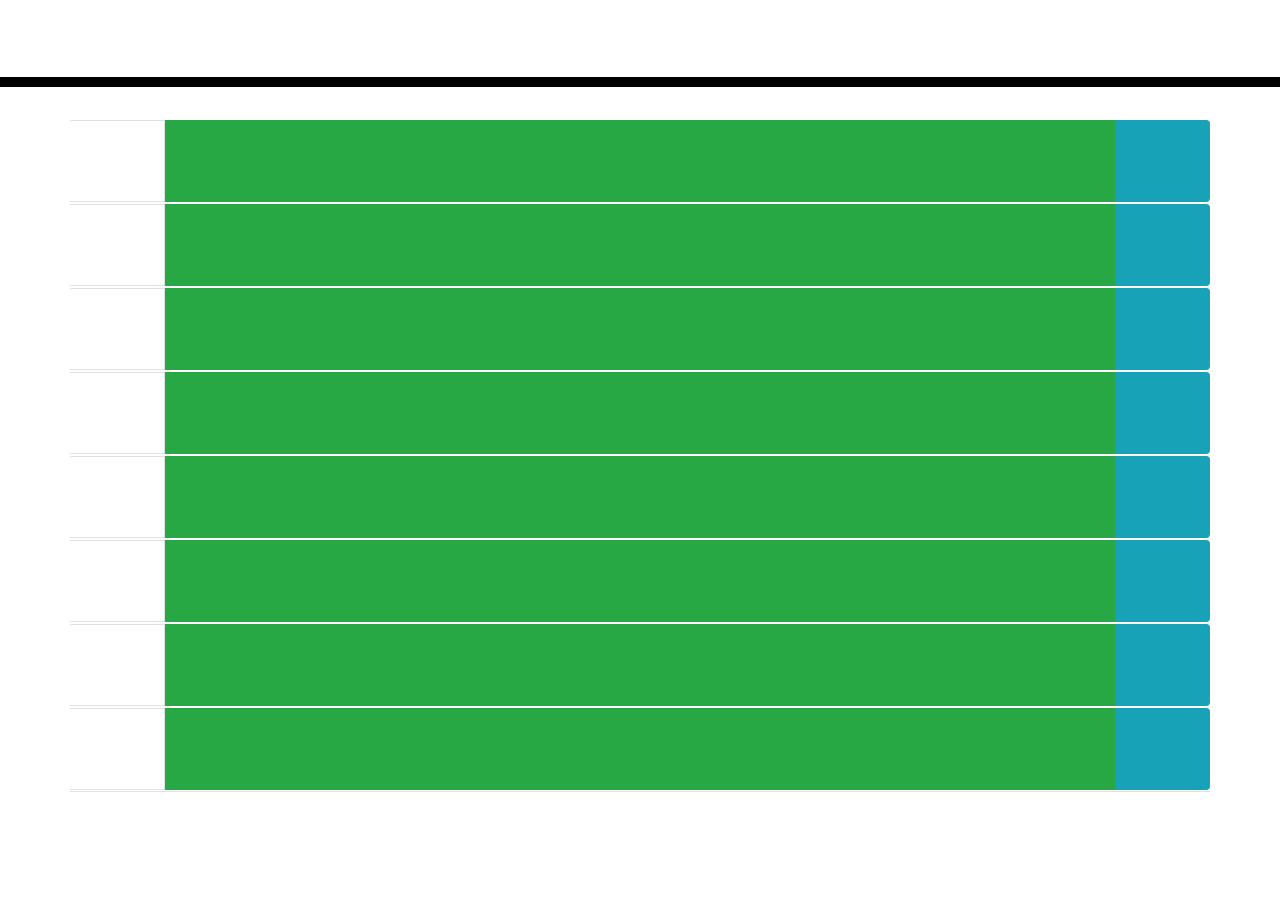
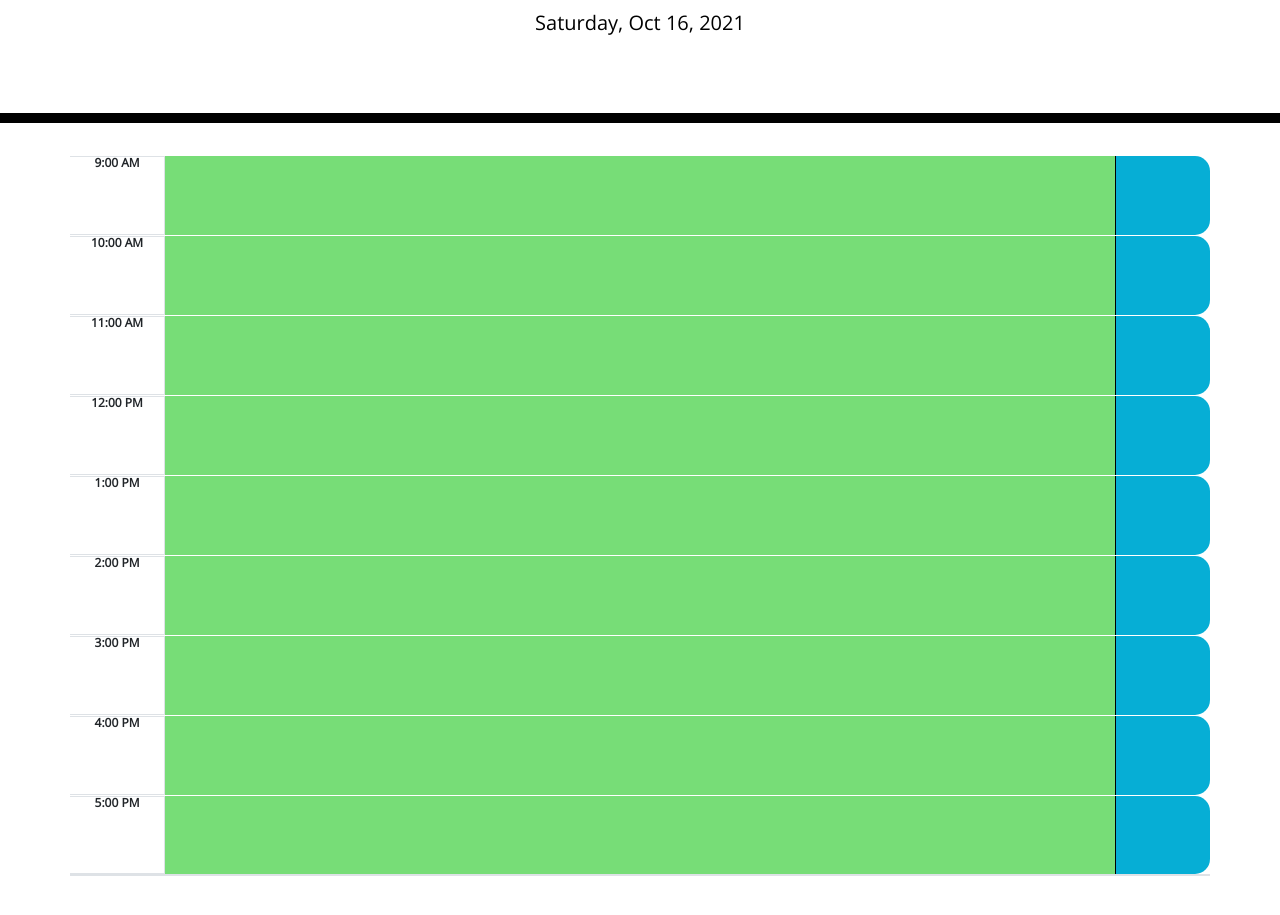
Before and after one commit to ddunning1992/work-day-scheduler, a plain HTML site: page index.html in a window 1280 px wide. Shown: the part 181-1096 px from the top of the page. Before the commit the page ends 1021 px from the top, so only its background shows below. Drawn offline with nearby package versions, Linux system fonts and the light colour scheme; a web font is replaced by a local one.

Commit message:
working time color changes and save load feature

```diff
--- a/assets/css/style.css
+++ b/assets/css/style.css
@@ -25,13 +25,18 @@ textarea{
   white-space: pre-wrap;
 }
 
-.time-block{
-  text-align: center;
-  border-radius: 15px;
+.block-text {
+  margin: auto;
+  padding: 1vw;
+  overflow-wrap: break-word;
+}
+
+.col-10 {
+  padding: 10px;
 }
 
 .row {
-  white-space: pre-wrap;
+
   height: 80px;
   border-top: 1px solid white;;
 }
@@ -42,21 +47,6 @@ textarea{
   border-top: 1px dashed #000000;
 }
 
-.past {
-  background-color: #d3d3d3;
-  color: white;
-}
-
-.present {
-  background-color: #ff6961;
-  color: white;
-}
-
-.future {
-  background-color: #77dd77;
-  color: white;
-}
-
 .saveBtn {
   border-left: 1px solid black;
   border-top-right-radius: 15px;
@@ -65,7 +55,19 @@ textarea{
   color: white;
 }
 
-.saveBtn i:hover {
-  font-size: 20px;
+.saveBtn-i {
+  font-size: 3vw;
+  margin-top: .5vw;
+}
+
+.saveBtn-i:hover {
+  color: black;
   transition: all .3s ease-in-out;
 }
+ .time-slot {
+   font-size: 12px;
+   margin: 0;
+   padding: 0;
+   text-align: center;
+   font-weight: bold;
+ }
--- a/assets/js/script.js
+++ b/assets/js/script.js
@@ -0,0 +1,125 @@
+var todaysDate = moment();
+var calenderReadout = document.querySelector("#currentDay");
+var rows = document.getElementsByClassName("planner-box");
+var currentHour = parseInt(moment().format('H'));
+var nine = localStorage.getItem("nine");
+var nineBody = document.getElementById("9");
+var ten = localStorage.getItem("ten");
+var tenBody = document.getElementById("10");
+var eleven = localStorage.getItem("eleven");
+var elevenBody = document.getElementById("11");
+var twelve = localStorage.getItem("twelve");
+var twelveBody = document.getElementById("12");
+var thirteen = localStorage.getItem("thirteen");
+var thirteenBody = document.getElementById("13");
+var fourteen = localStorage.getItem("fourteen");
+var fourteenBody = document.getElementById("14");
+var fifteen = localStorage.getItem("fifteen");
+var fifteenBody = document.getElementById("15");
+var sixteen = localStorage.getItem("sixteen");
+var sixteenBody = document.getElementById("16");
+var seventeen = localStorage.getItem("seventeen");
+var seventeenBody = document.getElementById("17");
+
+Array.from(rows).forEach(row => {
+  var
+    rowIdString = row.id,
+    rowHour;
+  if (rowIdString) {
+    rowHour = parseInt(rowIdString);
+  }
+  if (rowHour) {
+    if (currentHour === rowHour) {
+      changeColor(row, "#ff6961");
+    } else if ((currentHour < rowHour) && (currentHour > rowHour - 9)) {
+      changeColor(row, "#77dd77");
+    } else if ((currentHour > rowHour) && (currentHour < rowHour + 9)) {
+      changeColor(row, "#d3d3d3");
+    } else {
+        changeColor(row, "#77dd77");
+    }
+  }
+});
+
+function changeColor(element, color) {
+  element.style.backgroundColor = color;
+}
+
+$(document).ready(function() {
+    $("#saveBtn9").on("click", function() {
+        var nine = $("#9").html();
+        localStorage.setItem("nine", nine);
+    });
+});
+
+$(document).ready(function() {
+    $("#saveBtn10").on("click", function() {
+        var ten = $("#10").html();
+        localStorage.setItem("ten", ten);
+    });
+});
+
+$(document).ready(function() {
+    $("#saveBtn11").on("click", function() {
+        var eleven = $("#11").html();
+        localStorage.setItem("eleven", eleven);
+    });
+});
+
+$(document).ready(function() {
+    $("#saveBtn12").on("click", function() {
+        var twelve = $("#12").html();
+        localStorage.setItem("twelve", twelve);
+    });
+});
+
+$(document).ready(function() {
+    $("#saveBtn13").on("click", function() {
+        var thirteen = $("#13").html();
+        localStorage.setItem("thirteen", thirteen);
+    });
+});
+
+$(document).ready(function() {
+    $("#saveBtn14").on("click", function() {
+        var fourteen = $("#14").html();
+        localStorage.setItem("fourteen", fourteen);
+    });
+});
+
+$(document).ready(function() {
+    $("#saveBtn15").on("click", function() {
+        var fifteen = $("#15").html();
+        localStorage.setItem("fifteen", fifteen);
+    });
+});
+
+$(document).ready(function() {
+    $("#saveBtn16").on("click", function() {
+        var sixteen = $("#16").html();
+        localStorage.setItem("sixteen", sixteen);
+    });
+});
+
+$(document).ready(function() {
+    $("#saveBtn17").on("click", function() {
+        var seventeen = $("#17").html();
+        localStorage.setItem("seventeen", seventeen);
+    });
+});
+
+function loadSchedule() {
+    nineBody.innerHTML = localStorage.getItem("nine");
+    tenBody.innerHTML = localStorage.getItem("ten");
+    elevenBody.innerHTML = localStorage.getItem("eleven");
+    twelveBody.innerHTML = localStorage.getItem("twelve");
+    thirteenBody.innerHTML = localStorage.getItem("thirteen");
+    fourteenBody.innerHTML = localStorage.getItem("fourteen");
+    fifteenBody.innerHTML = localStorage.getItem("fifteen");
+    sixteenBody.innerHTML = localStorage.getItem("sixteen");
+    seventeenBody.innerHTML = localStorage.getItem("seventeen");
+};
+
+loadSchedule();
+
+calenderReadout.textContent = todaysDate.format("dddd, MMM DD, YYYY");
--- a/index.html
+++ b/index.html
@@ -18,6 +18,10 @@
       href="https://fonts.googleapis.com/css?family=Open+Sans&display=swap"
       rel="stylesheet"
     />
+    <link
+      href="https://cdnjs.cloudflare.com/ajax/libs/open-iconic/1.1.1/font/css/open-iconic-bootstrap.min.css"
+      rel="stylesheet"
+    />
     <link rel="stylesheet" href="./assets/css/style.css" />
     <title>Work Day Scheduler</title>
   </head>
@@ -30,72 +34,81 @@
     </header>
     <div class="container w-100 border-bottom mb-5">
       <!-- Timeblocks go here -->
-      <div class="row w-70 mb-1">
-        <div class="col-lg-1 border border-left-0">
-          <p class="time-slot"></p>
+      <div class="row flex-nowrap w-70">
+        <div class="col border border-left-0">
+          <p class="time-slot">9:00 AM</p>
         </div>
-        <div class="col-lg-10 bg-success"></div>
-        <div class="col-lg-1 bg-info rounded-right"></div>
+        <div contenteditable="true" class="col-10 planner-box" id="9"></div>
+        <div id="saveBtn9" class="col saveBtn"><span class="oi oi-circle-check saveBtn-i"></span></div>
       </div>
 
-      <div class="row w-70 mb-1">
-        <div class="col-lg-1 border border-left-0">
-          <p class="time-slot"></p>
+      <div class="row flex-nowrap w-70">
+        <div class="col border border-left-0">
+          <p class="time-slot">10:00 AM</p>
         </div>
-        <div class="col-lg-10 bg-success"></div>
-        <div class="col-lg-1 bg-info rounded-right"></div>
+        <div contenteditable="true" class="col-10 planner-box" id="10"></div>
+        <div id="saveBtn10" class="col saveBtn"><span class="oi oi-circle-check saveBtn-i"></span></div>
       </div>
 
-      <div class="row w-70 mb-1">
-        <div class="col-lg-1 border border-left-0">
-          <p class="time-slot"></p>
+      <div class="row flex-nowrap w-70">
+        <div class="col border border-left-0">
+          <p class="time-slot">11:00 AM</p>
         </div>
-        <div class="col-lg-10 bg-success"></div>
-        <div class="col-lg-1 bg-info rounded-right"></div>
+        <div contenteditable="true" class="col-10 planner-box" id="11"></div>
+        <div id="saveBtn11" class="col saveBtn"><span class="oi oi-circle-check saveBtn-i"></span></div>
       </div>
 
-      <div class="row w-70 mb-1">
-        <div class="col-lg-1 border border-left-0">
-          <p class="time-slot"></p>
+      <div class="row flex-nowrap w-70">
+        <div class="col border border-left-0">
+          <p class="time-slot">12:00 PM</p>
         </div>
-        <div class="col-lg-10 bg-success"></div>
-        <div class="col-lg-1 bg-info rounded-right"></div>
+        <div contenteditable="true" class="col-10 planner-box" id="12"></div>
+        <div id="saveBtn12" class="col saveBtn"><span class="oi oi-circle-check saveBtn-i"></span></div>
       </div>
 
-      <div class="row w-70 mb-1">
-        <div class="col-lg-1 border border-left-0">
-          <p class="time-slot"></p>
+      <div class="row flex-nowrap w-70">
+        <div class="col border border-left-0">
+          <p class="time-slot">1:00 PM</p>
         </div>
-        <div class="col-lg-10 bg-success"></div>
-        <div class="col-lg-1 bg-info rounded-right"></div>
+        <div contenteditable="true" class="col-10 planner-box" id="13"></div>
+        <div id="saveBtn13" class="col saveBtn"><span class="oi oi-circle-check saveBtn-i"></span></div>
       </div>
 
-      <div class="row w-70 mb-1">
-        <div class="col-lg-1 border border-left-0">
-          <p class="time-slot"></p>
+      <div class="row flex-nowrap w-70">
+        <div class="col border border-left-0">
+          <p class="time-slot">2:00 PM</p>
         </div>
-        <div class="col-lg-10 bg-success"></div>
-        <div class="col-lg-1 bg-info rounded-right"></div>
+        <div contenteditable="true" class="col-10 planner-box" id="14"></div>
+        <div id="saveBtn14" class="col saveBtn"><span class="oi oi-circle-check saveBtn-i"></span></div>
       </div>
 
-      <div class="row w-70 mb-1">
-        <div class="col-lg-1 border border-left-0">
-          <p class="time-slot"></p>
+      <div class="row flex-nowrap w-70">
+        <div class="col border border-left-0">
+          <p class="time-slot">3:00 PM</p>
         </div>
-        <div class="col-lg-10 bg-success"></div>
-        <div class="col-lg-1 bg-info rounded-right"></div>
+        <div contenteditable="true" class="col-10 planner-box" id="15"></div>
+        <div id="saveBtn15" class="col saveBtn"><span class="oi oi-circle-check saveBtn-i"></span></div>
       </div>
 
-      <div class="row w-70 mb-1 border-dark-bottom">
-        <div class="col-lg-1 border border-left-0">
-          <p class="time-slot"></p>
+      <div class="row flex-nowrap w-70">
+        <div class="col border border-left-0">
+          <p class="time-slot">4:00 PM</p>
         </div>
-        <div class="col-lg-10 bg-success"></div>
-        <div class="col-lg-1 bg-info rounded-right"></div>
+        <div contenteditable="true" class="col-10 planner-box" id="16"></div>
+        <div id="saveBtn16" class="col saveBtn"><span class="oi oi-circle-check saveBtn-i"></span></div>
+      </div>
+
+      <div class="row flex-nowrap w-70 border-bottom">
+        <div class="col border border-left-0">
+          <p class="time-slot">5:00 PM</p>
+        </div>
+        <div contenteditable="true" class="col-10 planner-box " id="17"></div>
+        <div id="saveBtn17" class="col saveBtn"><span class="oi oi-circle-check saveBtn-i"></span></div>
       </div>
     </div>
 
     <script src="https://code.jquery.com/jquery-3.4.1.min.js"></script>
     <script src="https://cdnjs.cloudflare.com/ajax/libs/moment.js/2.24.0/moment.min.js"></script>
+    <script src="./assets/js/script.js"></script>
   </body>
 </html>
```
